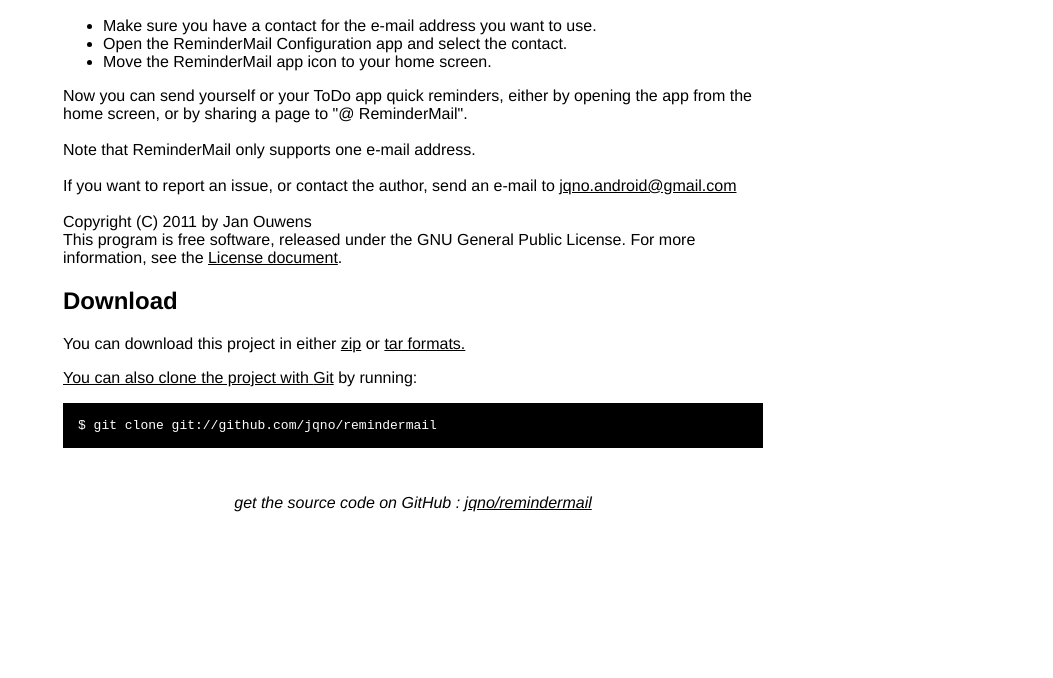
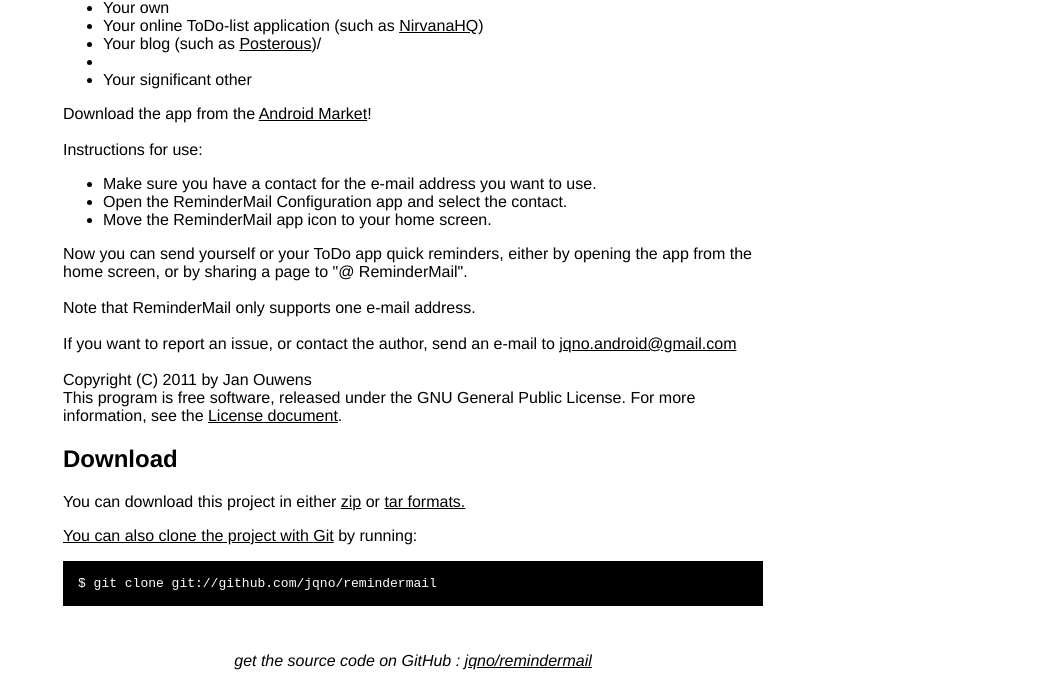
Before and after one commit to jqno/remindermail, a plain HTML site: page index.html in a window 1280 px wide. Shown: the part 322-1000 px from the top of the page, without its empty margins (227-1280 px from the left). Before the commit the page ends 842 px from the top, so only its background shows below. Drawn offline with Linux system fonts and the light colour scheme.

Commit message:
Improved the text

```diff
--- a/index.html
+++ b/index.html
@@ -47,8 +47,15 @@
     </div>
 
 
-This is useful to quickly send reminders to yourself, or to an online ToDo-list application such as <a href="http://www.nirvanahq.com">NirvanaHQ</a>.
+Do you email reminders to yourself? Do you use a ToDo app that you can send emails to? Or do you have this one special person that you just have to mail ALL THE TIME? Then ReminderMail is the app for you.
 <br><br>
+With ReminderMail, you can quickly send e-mail to a pre-defined address. It could be:
+<ul>
+<li>Your own</li>
+<li>Your online ToDo-list application (such as <a href="http://www.nirvanahq.com">NirvanaHQ</a>)</li>
+<li>Your blog (such as <a href="https://posterous.com/">Posterous</a>)/<li>
+<li>Your significant other</li>
+</ul>
 Download the app from the <a href="https://market.android.com/details?id=nl.jqno.remindermail">Android Market</a>!
 <br><br>
 Instructions for use:
@@ -57,7 +64,6 @@
 <li>Open the ReminderMail Configuration app and select the contact.</li>
 <li>Move the ReminderMail app icon to your home screen.</li>
 </ul>
-
 Now you can send yourself or your ToDo app quick reminders, either by opening the app from the home screen, or by sharing a page to "@ ReminderMail".
 <br><br>
 Note that ReminderMail only supports one e-mail address.
```
